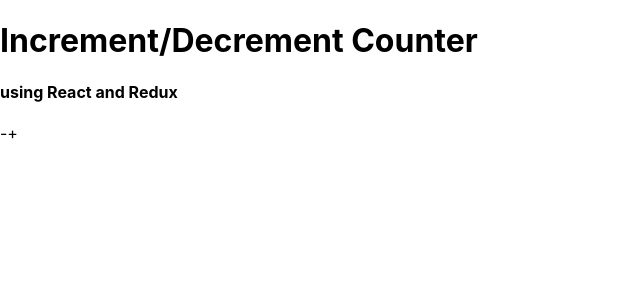
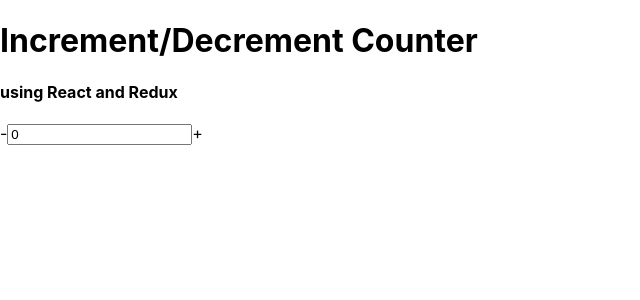
Before and after one commit to Rvp888/Counter-React-Redux, a React (Create React App) app: page / in a window 1280 px wide. Shown: the top 300 px of the page, without its empty margins (0-640 px from the left). Built offline with nearby package versions, Linux system fonts and the light colour scheme.

Commit message:
modify file

```diff
--- a/src/App.js
+++ b/src/App.js
@@ -10,6 +10,7 @@
 
       <div className='quantity'>
         <a className='quantity_minus' title='Decrement' ><span>-</span></a>
+        <input name='quantity' type='text' className='quantity_input' value={0} />
         <a className='quantity_plus' title='Increment' ><span>+</span></a>
       </div>
 
```
